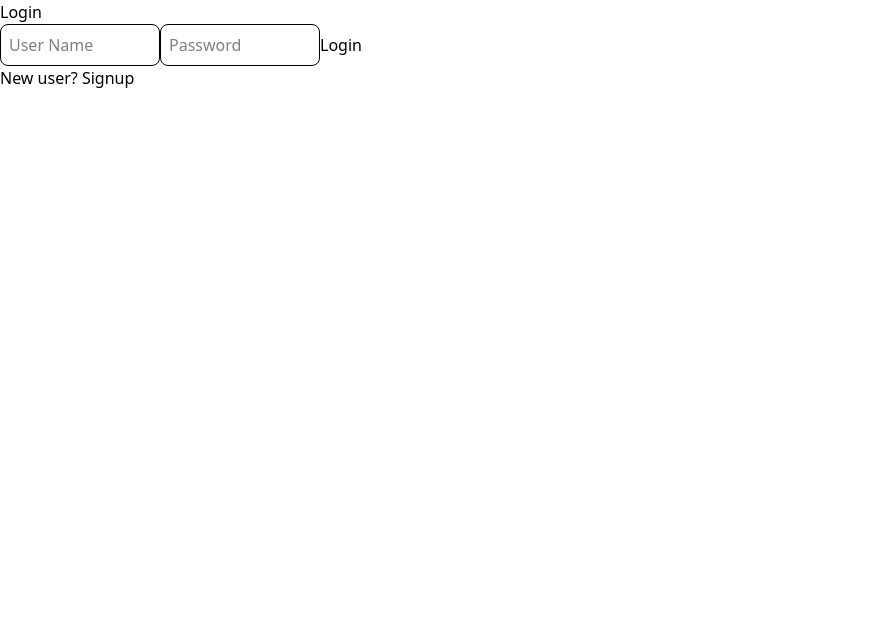
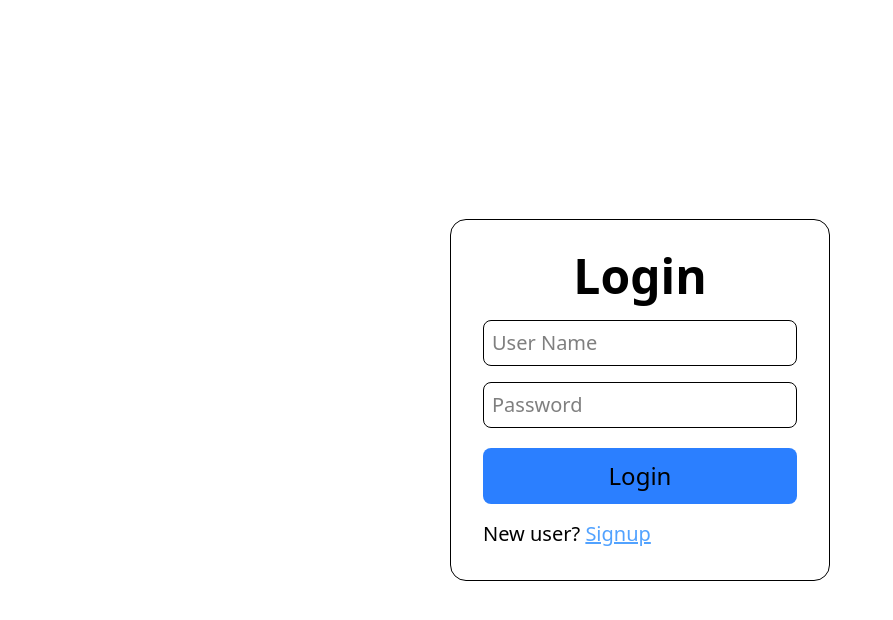
Before and after one commit to SaiDushyant/ECommerce-Site, a React (Vite) app in the folder Frontend/: page / in a window 1280 px wide. Shown: the top 620 px of the page, without its empty margins (0-893 px from the left). Built offline with nearby package versions, Linux system fonts and the light colour scheme.

Commit message:
Minor bug fixes

```diff
--- a/Frontend/src/pages/Login.jsx
+++ b/Frontend/src/pages/Login.jsx
@@ -25,16 +25,17 @@ function Login() {
   };
 
   return (
-    <div>
-      <div>Login</div>
+    <div className="w-screen h-screen flex justify-center items-center">
+      <div className="w-fit h-fit border border-black p-8 rounded-2xl">
+        <div className="text-5xl font-bold text-center">Login</div>
         {error && <p style={{ color: "red" }}>{error}</p>}
-      <form onSubmit={handleLogin}>
+        <form onSubmit={handleLogin} className="flex flex-col">
           <input
             type="text"
             placeholder="User Name"
             value={username}
             onChange={(e) => setUsername(e.target.value)}
-          className="border p-2 rounded-lg w-40"
+            className="border text-xl p-2 rounded-lg w-full mt-5 mb-2"
           />
 
           <input
@@ -42,14 +43,23 @@ function Login() {
             placeholder="Password"
             value={password}
             onChange={(e) => setPassword(e.target.value)}
-          className="border p-2 rounded-lg w-40"
+            className="border text-xl p-2 rounded-lg w-full mt-2 mb-5"
           />
-        <button type="submit">Login</button>
+          <button
+            type="submit"
+            className="bg-blue-500 hover:bg-blue-600 rounded-lg text-2xl p-3"
+          >
+            Login
+          </button>
         </form>
         <div>
-        <p>
-          New user? <Link to="/signup">Signup</Link>
+          <p className="text-xl mt-4">
+            New user?{" "}
+            <Link to="/signup" className="text-blue-400 underline">
+              Signup
+            </Link>
           </p>
+        </div>
       </div>
     </div>
   );
```
Also changed, not shown: 1 other file (tests, documents, lock files or other folders). Lines whose indentation alone changed are shown as unchanged.
